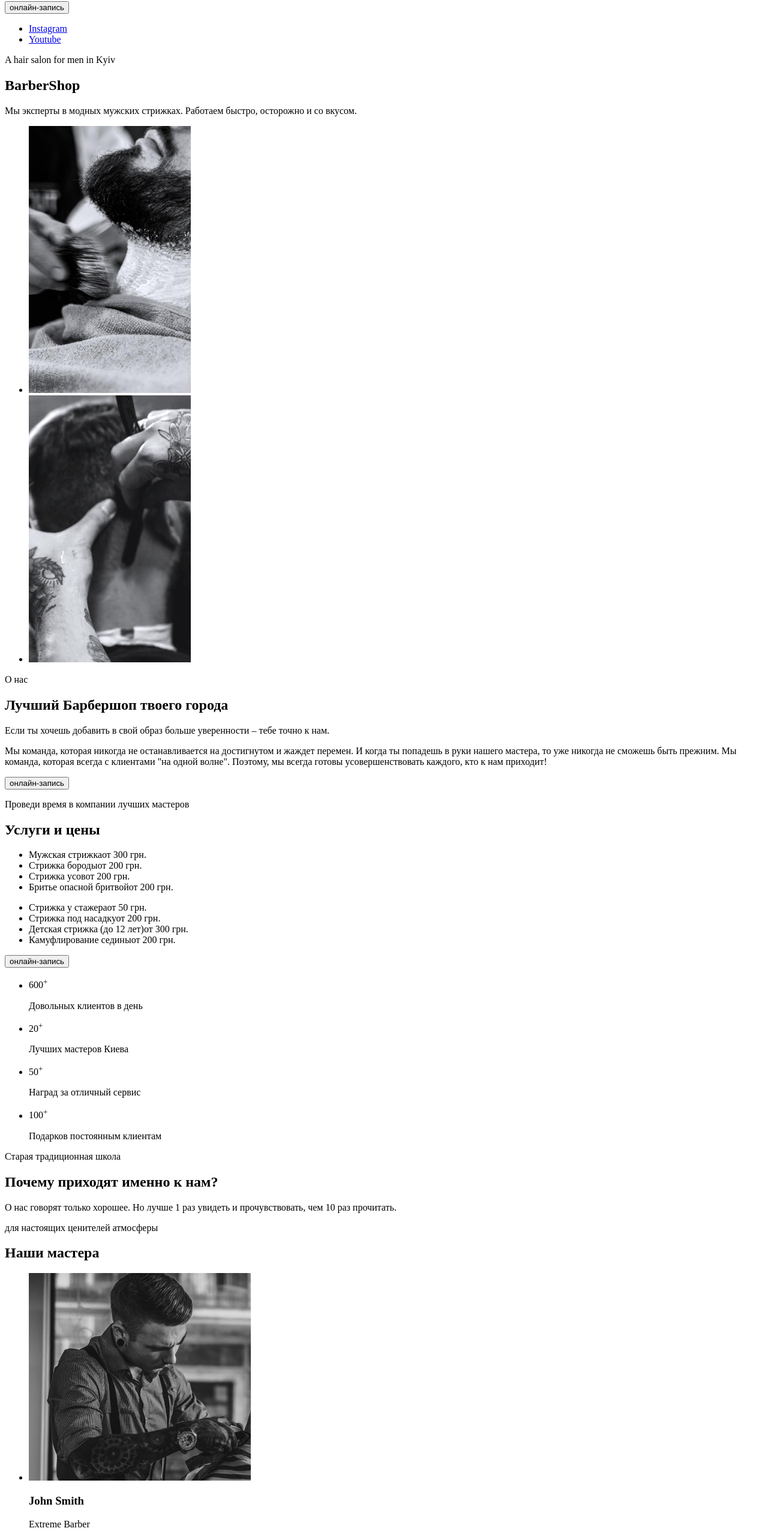
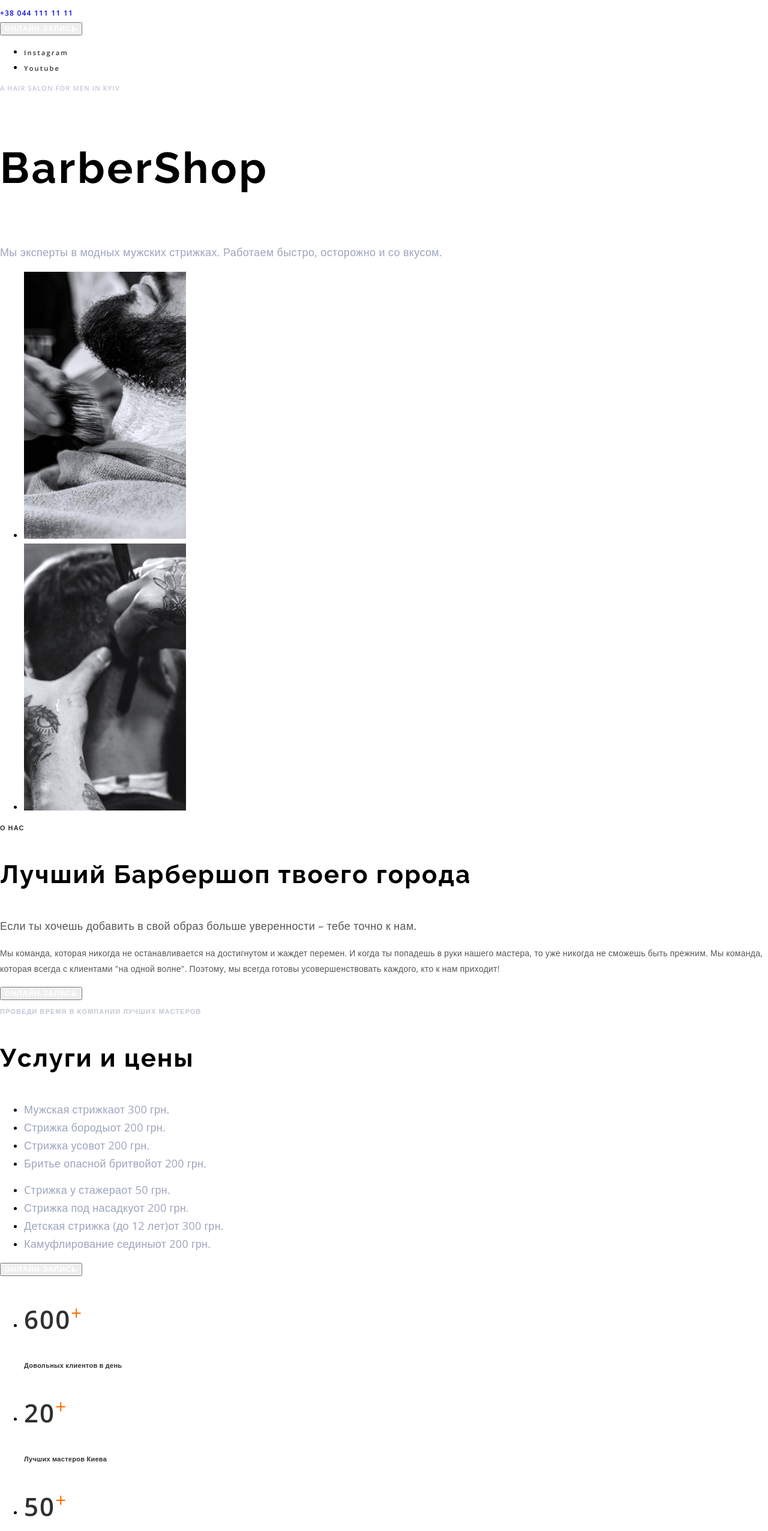
Before and after one commit to Mikharevichsn/fe_core_2RF, a plain HTML site: page index.html in a window 1280 px wide. Shown: the part 188-2740 px from the top of the page at 60% size. Drawn offline with nearby package versions, Linux system fonts and the light colour scheme.

Commit message:
lesson4 - text-styles
добавил стили для текстов

```diff
--- a/index.html
+++ b/index.html
@@ -5,16 +5,23 @@
   <meta charset="UTF-8">
   <meta http-equiv="X-UA-Compatible" content="IE=edge">
   <meta name="viewport" content="width=device-width, initial-scale=1.0">
+  <link rel="stylesheet" href="https://cdnjs.cloudflare.com/ajax/libs/modern-normalize/0.2.0/modern-normalize.min.css"
+    integrity="sha512-sqIVMkf5f8XGYI/UZYGs7wODxlUeoj9JknataPfUwtvrSKWMHrMXGZ7Evb6nabFYJQG15vFFyALe6r0nWCD1Ug=="
+    crossorigin="anonymous" />
+  <link rel="preconnect" href="https://fonts.gstatic.com">
+  <link href="https://fonts.googleapis.com/css2?family=Open+Sans:wght@400;600&family=Raleway:wght@700&display=swap"
+    rel="stylesheet">
+  <link rel="stylesheet" href="style.css">
   <title>Барбершоп</title>
 </head>
 
 <body>
-  <header>
-    <nav>
+  <header class="header">
+    <nav class="navigation">
       <a href="#" aria-label="Логотип BarberShop">
         <img src="./images/logo.png" alt="Логотип BarberShop">
       </a>
-      <ul>
+      <ul class="navigation-menu">
         <li><a href="#">О нас</a></li>
         <li><a href="#">Услуги и цены</a></li>
         <li><a href="#">Мастера</a></li>
@@ -24,28 +31,28 @@
     <address>
       <a href="tel:+380441111111">+38 044 111 11 11</a>
     </address>
-    <button type="button">онлайн-запись</button>
+    <button type="button" class="btn-modal-open">онлайн-запись</button>
   </header>
   <main>
     <!-- HERO -->
-    <section>
+    <section class="hero">
       <div>
-        <ul>
+        <ul class="social-links">
           <li><a href="#">Instagram</a></li>
           <li><a href="#">Youtube</a></li>
         </ul>
       </div>
       <div>
-        <p>A hair salon for men in Kyiv</p>
+        <p class="subtitle subtitle-light">A hair salon for men in Kyiv</p>
         <h1>BarberShop</h1>
-        <p>Мы эксперты в модных мужских стрижках.
+        <p class="section-text section-text-light">Мы эксперты в модных мужских стрижках.
           Работаем быстро, осторожно и со вкусом.</p>
       </div>
     </section>
     <!-- /HERO -->
 
     <!-- ABOUT -->
-    <section>
+    <section class="about">
       <div>
         <ul>
           <li><img src="./images/about-1.jpg" alt="BarberShop - Бритье бороды"></li>
@@ -53,21 +60,21 @@
         </ul>
       </div>
       <div>
-        <p>О нас</p>
+        <p class="subtitle subtitle-dark">О нас</p>
         <h2>Лучший Барбершоп твоего города</h2>
-        <p>Если ты хочешь добавить в свой образ больше уверенности – тебе точно к нам.</p>
+        <p class="section-text">Если ты хочешь добавить в свой образ больше уверенности – тебе точно к нам.</p>
         <p>Мы команда, которая никогда не останавливается на достигнутом
           и жаждет перемен. И когда ты попадешь в руки нашего мастера,
           то уже никогда не сможешь быть прежним. Мы команда, которая всегда с клиентами "на одной волне". Поэтому, мы
           всегда готовы усовершенствовать каждого, кто к нам приходит!</p>
       </div>
-      <button type="button">онлайн-запись</button>
+      <button type="button" class="btn-modal-open">онлайн-запись</button>
     </section>
     <!-- /ABOUT -->
 
     <!-- SERVICES -->
-    <section>
-      <p>Проведи время в компании лучших мастеров</p>
+    <section class="services">
+      <p class="subtitle subtitle-light">Проведи время в компании лучших мастеров</p>
       <h2>Услуги и цены</h2>
       <ul>
         <li><span>Мужская стрижка</span><span>от 300 грн.</span></li>
@@ -81,46 +88,47 @@
         <li><span>Детская стрижка (до 12 лет)</span><span>от 300 грн.</span></li>
         <li><span>Камуфлирование седины</span><span>от 200 грн.</span></li>
       </ul>
-      <button type="button">онлайн-запись</button>
+      <button type="button" class="btn-modal-open">онлайн-запись</button>
     </section>
     <!-- /SERVICES -->
     <!-- ADVANTAGES -->
-    <section>
+    <section class="advantages">
       <div>
         <ul>
           <li>
-            <p>600<sup>+</sup></p>
+            <p class="count">600<sup>+</sup></p>
             <p>Довольных клиентов в день</p>
           </li>
           <li>
-            <p>20<sup>+</sup></p>
+            <p class="count">20<sup>+</sup></p>
             <p>Лучших мастеров Киева </p>
           </li>
         </ul>
         <ul>
           <li>
-            <p>50<sup>+</sup></p>
+            <p class="count">50<sup>+</sup></p>
             <p>Наград за отличный сервис </p>
           </li>
           <li>
-            <p>100<sup>+</sup></p>
+            <p class="count">100<sup>+</sup></p>
             <p>Подарков постоянным клиентам</p>
           </li>
         </ul>
       </div>
       <div>
-        <p>Старая традиционная школа</p>
+        <p class="subtitle subtitle-dark">Старая традиционная школа</p>
         <h2>Почему приходят именно к нам?</h2>
-        <p>О нас говорят только хорошее. Но лучше 1 раз увидеть и прочувствовать, чем 10 раз прочитать. </p>
+        <p class="section-text">О нас говорят только хорошее. Но лучше 1 раз увидеть и прочувствовать, чем 10 раз
+          прочитать. </p>
       </div>
     </section>
     <!-- /ADVANTAGES -->
 
     <!-- MASTERS -->
-    <section>
-      <p>для настоящих ценителей атмосферы</p>
+    <section class="masters">
+      <p class="subtitle subtitle-dark">для настоящих ценителей атмосферы</p>
       <h2>Наши мастера</h2>
-      <ul>
+      <ul class="masters-cards">
         <li>
           <img src="./images/masters-pic1.jpg" alt="">
           <h3>John Smith</h3>
@@ -159,9 +167,9 @@
     <!-- /MASTERS -->
 
     <!-- GALLERY -->
-    <section>
+    <section class="gallery">
       <h2 hidden>Галерея</h2>
-      <p>На латинском языке “барба” означает “борода”</p>
+      <p class="subtitle subtitle-dark">На латинском языке “барба” означает “борода”</p>
       <ul>
         <li><img src="./images/gallery-1.jpg" alt="BarberShop - Мужская стрижка"></li>
         <li><img src="./images/gallery-2.jpg" alt="BarberShop - Бритье бороды"></li>
@@ -172,33 +180,35 @@
     <!-- /GALLERY -->
 
     <!-- CONTACTS -->
-    <section>
+    <section class="contacts">
       <!-- FORM  -->
       <div>
         <h2>Контакты</h2>
+        <address class="contacts-address">
           <ul>
             <li>
-            <address>ул. Васильковая, 7А Киев, 08132</address>
+              ул. Васильковая, 7А Киев, 08132
             </li>
             <li>
-            <address><a href="tel:+380441111111">+38 044 111 11 11</a></address>
+              <a href="tel:+380441111111">+38 044 111 11 11</a>
             </li>
             <li>
-            <address><a href="mailto:barbershop@email.com">barbershop@email.com</a></address>
+              <a href="mailto:barbershop@email.com">barbershop@email.com</a>
             </li>
           </ul>
-        <p>время работы</p>
+        </address>
+        <p class="work-time">время работы</p>
         <p>Ежедневно с 9:00 до 22:00</p>
       </div>
     </section>
     <!-- /CONTACTS -->
   </main>
-  <footer>
+  <footer class="footer">
     <div>
       <p>&copy; Copyright 2020</p>
     </div>
     <div>
-      <ul>
+      <ul class="social-links">
         <li><a href="#">Instagram</a></li>
         <li><a href="#">Youtube</a></li>
       </ul>
--- /dev/null
+++ b/style.css
@@ -0,0 +1,215 @@
+:root {
+  --accent: #ff6c00;
+  --main-font: 'Open Sans', sans-serif;
+  --headline-font: 'Raleway', sans-serif;
+  --dark-text: #303030;
+  --text-light: #9da4bd;
+}
+
+body {
+  font-family: var(--main-font);
+  font-style: normal;
+  font-weight: normal;
+  font-size: 14px;
+  line-height: 1.86;
+  letter-spacing: 0.02em;
+}
+
+h1,
+h2,
+h3,
+h4,
+h5,
+h6 {
+  font-family: var(--headline-font);
+  font-weight: bold;
+  letter-spacing: 0.05em;
+}
+
+h1 {
+  font-size: 72px;
+  line-height: 1.81;
+  letter-spacing: 0.05em;
+  /* color: #ffffff; */
+}
+
+h2,
+h3,
+h4,
+h5,
+h6 {
+  font-size: 42px;
+  line-height: 1.67;
+}
+
+address {
+  font-style: normal;
+}
+
+a {
+  text-decoration: none;
+}
+
+p {
+  color: #555555;
+}
+
+/* components  */
+.btn-modal-open {
+  font-weight: 600;
+  font-size: 12px;
+  line-height: 1.33;
+  letter-spacing: 0.09em;
+  text-transform: uppercase;
+  color: #ffffff;
+}
+
+.social-links a {
+  font-weight: 600;
+  font-size: 11px;
+  line-height: 1.36;
+  letter-spacing: 0.2em;
+  color: var(--dark-text);
+}
+
+.social-links a:hover {
+  color: var(--accent);
+}
+
+.subtitle {
+  font-weight: 600;
+  font-size: 11px;
+  line-height: 1.36;
+  letter-spacing: 0.1em;
+  text-transform: uppercase;
+}
+
+.subtitle-light {
+  color: rgba(157, 164, 189, 0.6);
+}
+
+.subtitle-dark {
+  color: var(--dark-text);
+}
+
+.section-text {
+  font-size: 18px;
+  line-height: 1.67;
+  letter-spacing: 0.02em;
+}
+
+.section-text-light {
+  color: var(--text-light);
+}
+
+/* /components  */
+
+/* header  */
+.header a {
+  font-weight: 600;
+  font-size: 12px;
+  line-height: 1.33;
+  letter-spacing: 0.1em;
+  /* color: #ffffff; */
+}
+
+/* /header  */
+
+/* HERO */
+/* /HERO */
+
+/* services  */
+.services h2 {
+  /* color: #fff; */
+}
+
+.services span {
+  font-size: 18px;
+  line-height: 1.67;
+  color: var(--text-light);
+}
+/* /services  */
+
+/* advantages  */
+.advantages p {
+  font-weight: 600;
+  font-size: 11px;
+  line-height: 1.36;
+  color: var(--dark-text);
+}
+
+.advantages .count {
+  font-weight: bold;
+  font-size: 42px;
+  line-height: 1.36;
+  /* text-align: center; */
+  letter-spacing: 0.05em;
+  color: var(--dark-text);
+}
+
+.advantages .count sup {
+  font-weight: normal;
+  color: var(--accent);
+}
+
+/* /advantages  */
+
+/* masters */
+.masters h3 {
+  font-weight: normal;
+  font-size: 18px;
+  line-height: 1.39;
+  letter-spacing: 0.02em;
+  color: var(--dark-text);
+}
+
+.masters-cards p {
+  font-size: 14px;
+  line-height: 1.36;
+  color: var(--accent);
+}
+/* /masters */
+
+/* gallery */
+/* /gallery */
+
+/* contacts */
+.contacts h2 {
+  /* color: #fff; */
+}
+
+.contacts p,
+.contacts-address,
+.contacts-address a {
+  font-size: 18px;
+  line-height: 1.667;
+  color: var(--text-light);
+}
+
+.contacts-address a:hover {
+  color: var(--accent);
+}
+
+.contacts-address a[href^='mailto:'] {
+  text-decoration: underline;
+}
+
+.contacts .work-time {
+  /* color: #fff; */
+  font-weight: 600;
+  font-size: 11px;
+  line-height: 1.36;
+  letter-spacing: 0.1em;
+  text-transform: uppercase;
+}
+
+/* /contacts */
+
+/* footer */
+.footer p {
+  font-weight: 600;
+  font-size: 11px;
+  line-height: 1.36;
+  color: var(--text-light);
+}
+/* /footer */
```
Lines whose indentation alone changed are shown as unchanged.
